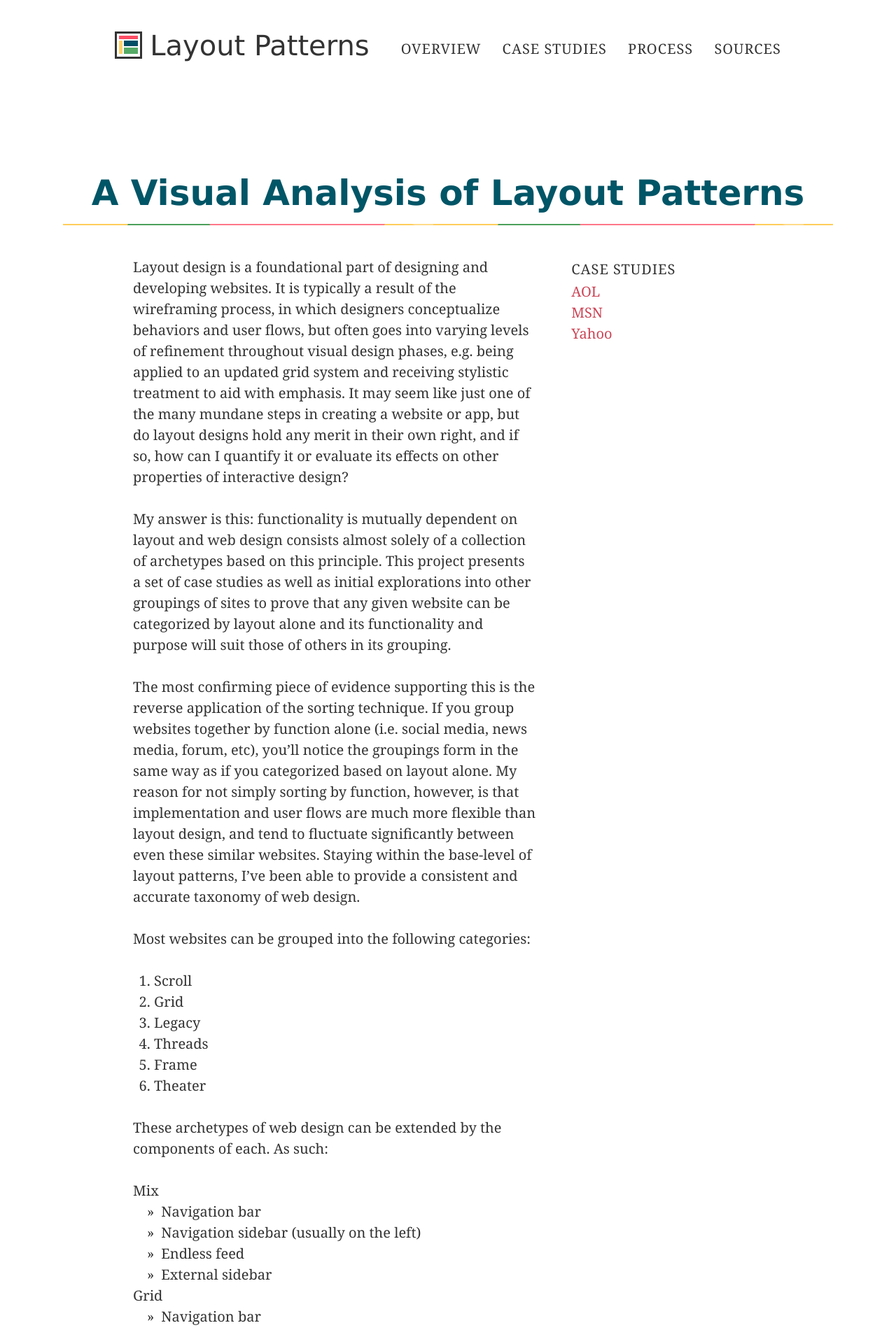
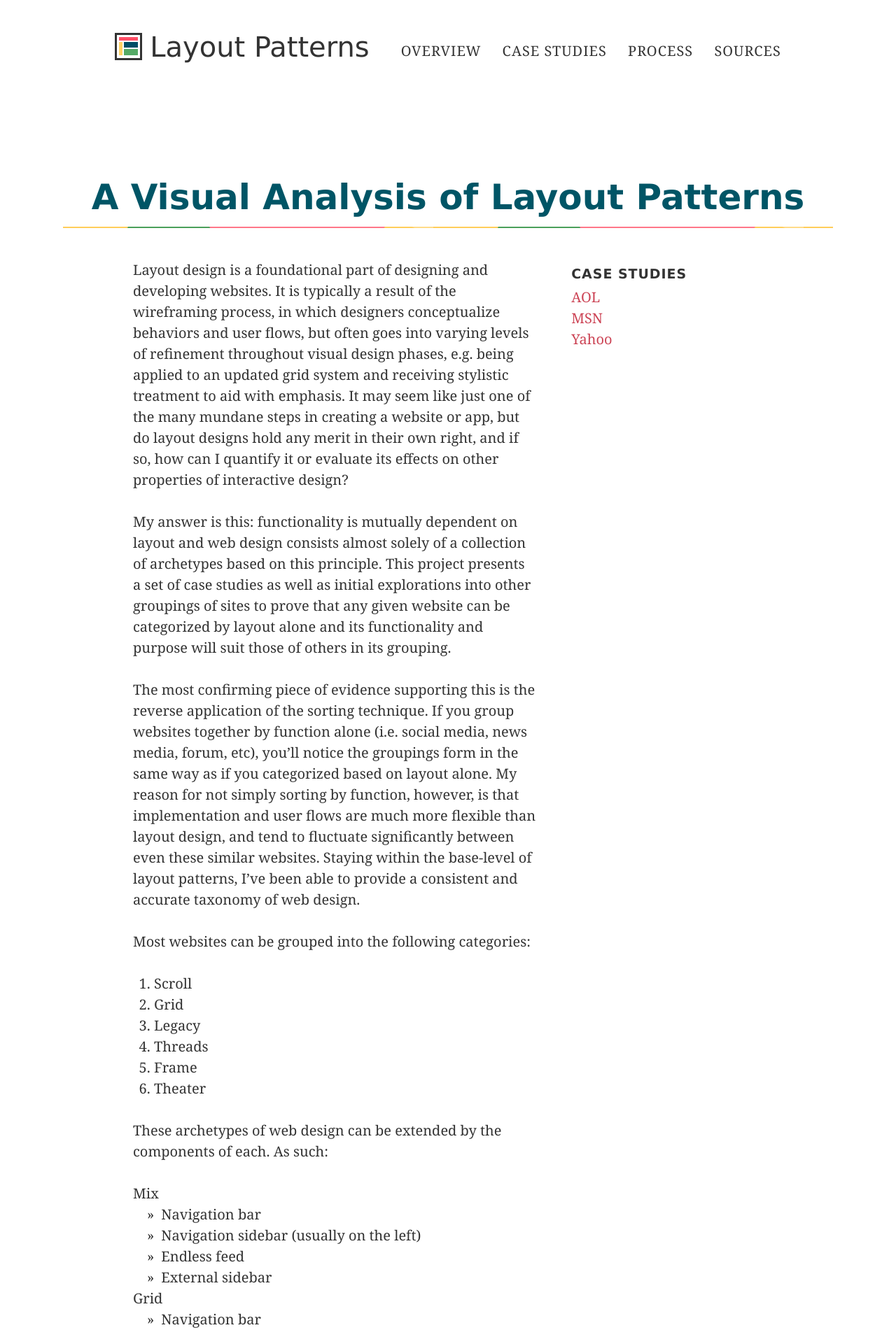
Before and after one commit to taylor-edwards/layout-patterns, a Jekyll site: the page built from index.md, in a window 1280 px wide. Shown: the top 1901 px of the page at 70% size. Built offline with Jekyll 4.4.1, drawn with Linux system fonts in a browser that asks for light colours.

Commit message:
Typography revision
Cleaner heading styles, general leading alignment fixes

```diff
--- a/_includes/header.html
+++ b/_includes/header.html
@@ -5,7 +5,7 @@
   {% assign pages = site.pages | sort:"order" %}
   {% for page in pages %}
     {% if page.title %}
-      <li><h3><a href="{{ page.url }}">{{ page.link }}</a></h3></li>
+      <li><h4><a href="{{ page.url }}">{{ page.link }}</a></h4></li>
     {% endif %}
   {% endfor %}
     </ul>
--- a/_sass/_typography.scss
+++ b/_sass/_typography.scss
@@ -25,9 +25,10 @@ dl {
 h1,
 h2,
 h3,
-h4 {
-  line-height: 1.25;
-  margin: .25em 0;
+h4,
+h5 {
+  line-height: 1.2;
+  margin: .3em 0;
 }
 h1 {
   color: $blue;
@@ -41,17 +42,30 @@ h2 {
   font-family: $sans;
   font-size: 2em;
   font-weight: 300;
+  line-height: 1.125;
 }
 h3 {
+  font-family: $sans;
+  font-size: .95em;
+  font-weight: 700;
+  letter-spacing: .05em;
+  line-height: 1.579;
+  margin: .2375em 0;
+  text-transform: uppercase;
+}
+h4,
+h5 {
+  line-height: 1.5;
+}
+h4 {
   font-size: 1em;
   font-weight: 400;
   letter-spacing: .05em;
   text-transform: uppercase;
 }
-h4 {
-  font-family: $sans;
-  font-size: .9em;
-  font-weight: 700;
+h5 {
+  font-size: 1em;
+  font-weight: 400;
 }
 p {
 
@@ -81,7 +95,9 @@ dl dl,
 ul ul {
   padding-left: 1.5em;
 }
-li {
+li,
+dt,
+dd {
   position: relative;
 }
 dd:before {
@@ -97,9 +113,13 @@ footer {
 }
 hr {
   border: none;
-  border-bottom: 2px solid $blue;
-  margin-top: 4.5em;
-  margin-bottom: 4.5em;
+  // border-bottom: 2px solid $blue;
+  margin-top: 3em;
+  margin-bottom: 3em;
+  text-align: center;
+  &:after {
+    content: "* * *";
+  }
 }
 
 /* Inline Elements */
@@ -107,6 +127,7 @@ a,
 a:link {
   color: $dark-red;
   text-decoration: none;
+  @strong;
 }
 a:hover {
   color: $red !important;
@@ -124,6 +145,7 @@ em {
 }
 strong {
   font-family: $sans;
+  font-size: .95em;
   font-weight: 700;
 }
 
```
